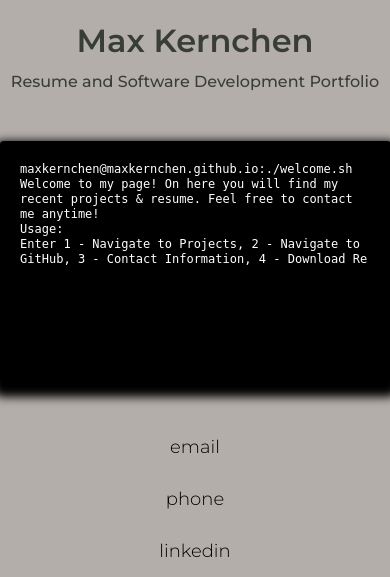
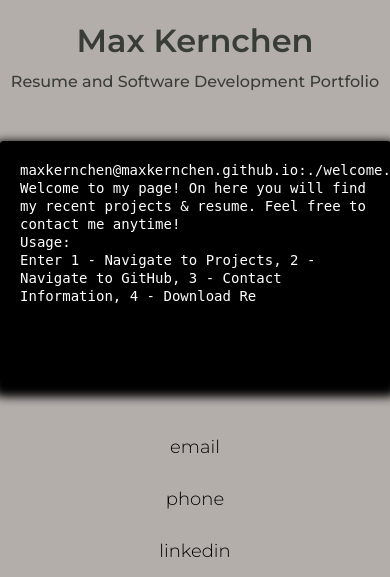
Before and after one commit to maxkernchen/maxkernchen.github.io, a PHP site: page / in a window 390 px wide; the page is wider, and only the part inside the window is pictured. Shown: the part 286-863 px from the top of that part. Run offline with PHP 8.4, Linux system fonts and the light colour scheme; some libraries are stand-ins or nearby versions.

Commit message:
More mobile fixes

```diff
--- a/styles.css
+++ b/styles.css
@@ -265,7 +265,7 @@ textarea:focus, input:focus{
     margin: auto;
     padding: 20px;
     max-height: 200px;
-    font-size: 12px;
+    font-size: 14px;
   }
   #container{
     display: flex;
```
